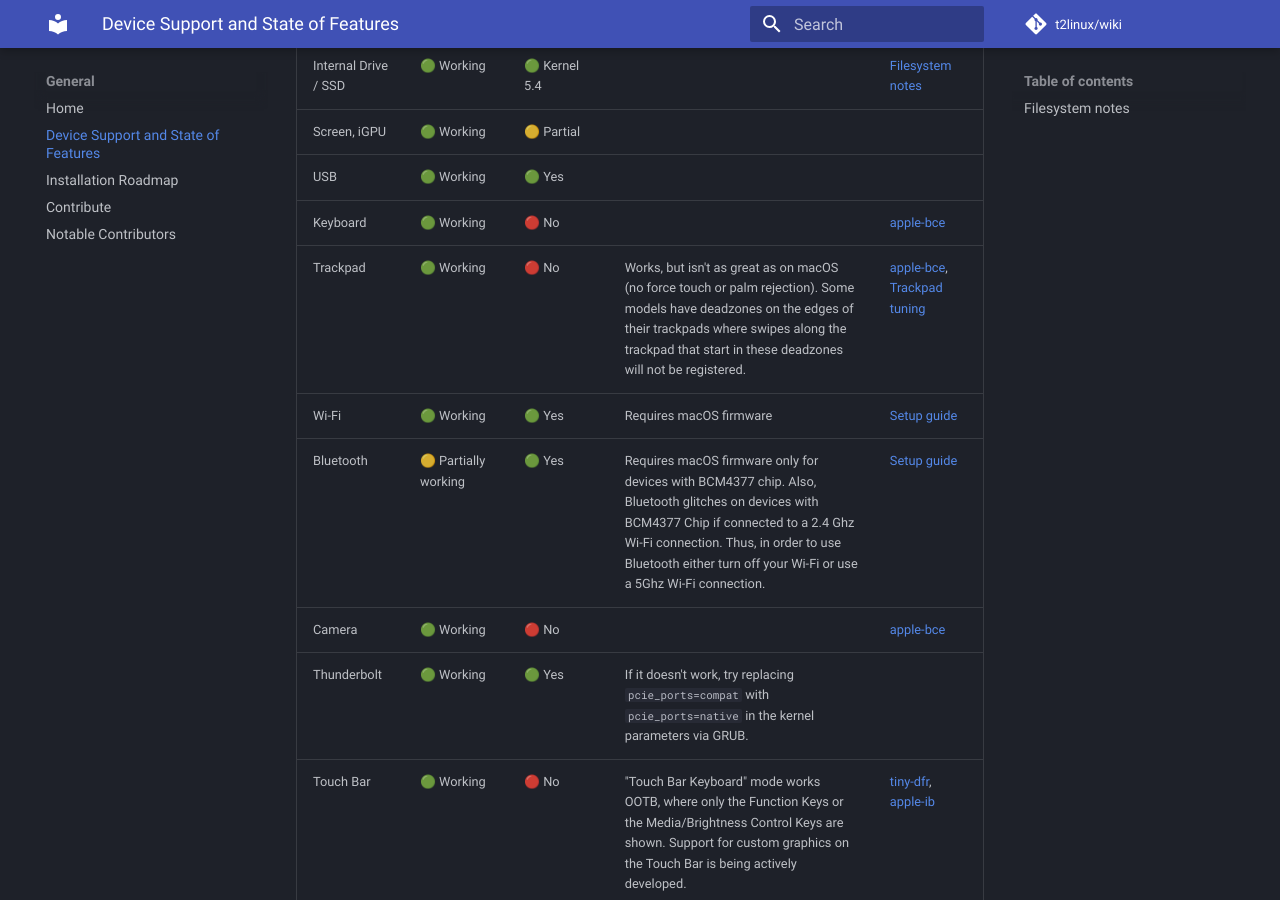
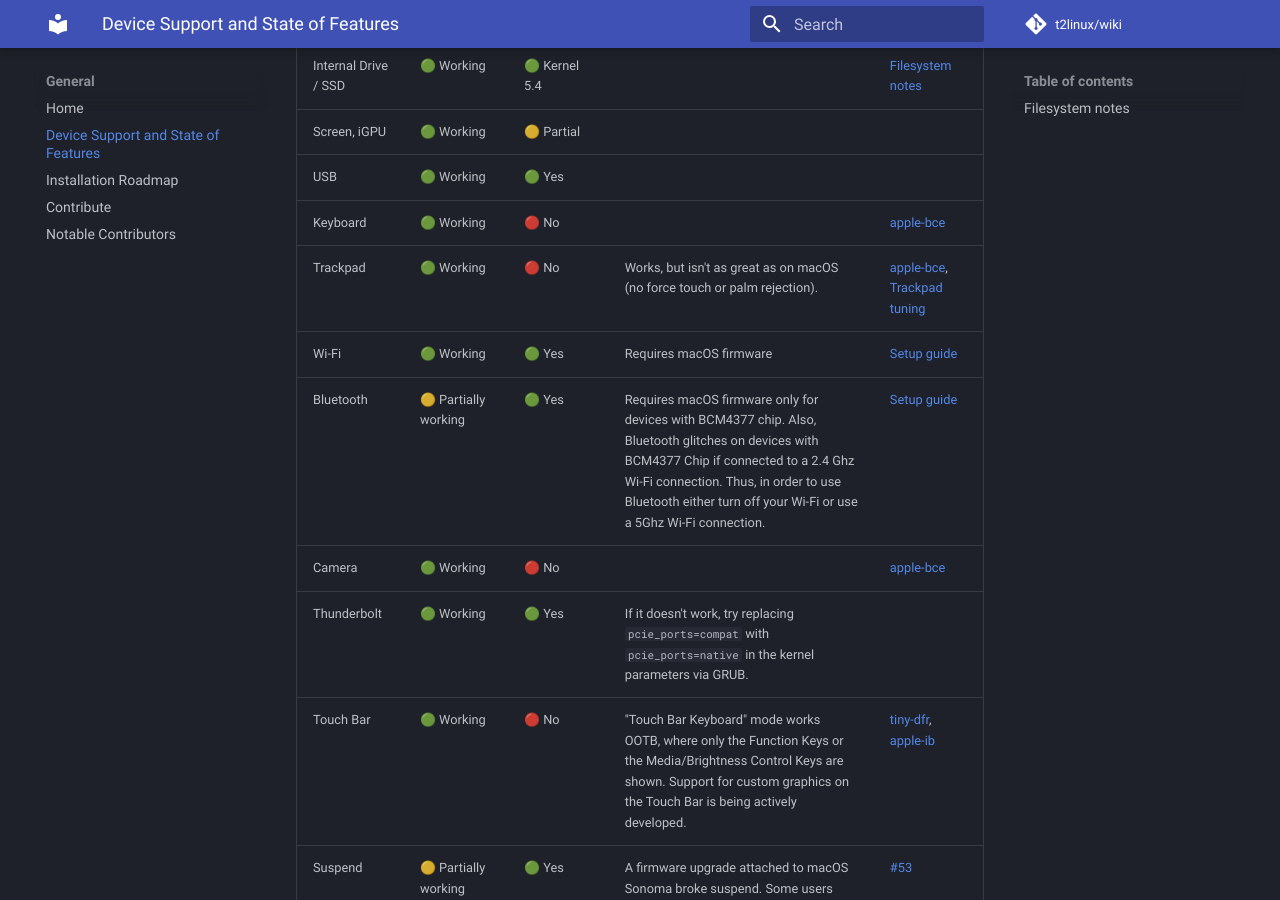
Before and after one commit to t2linux/wiki, an MkDocs documentation site: the page built from docs/state.md, in a window 1280 px wide and 900 px high, scrolled down 360 px. Built offline with MkDocs 1.6.1 and Material for MkDocs 9.7.7, drawn with Linux system fonts in a browser that asks for light colours; comment, search, counter and statistics services are not loaded.

Commit message:
Update state.md

```diff
--- a/docs/state.md
+++ b/docs/state.md
@@ -8,7 +8,7 @@ While Linux is usable on all T2 models, some features are limited due to the lac
 |Screen, iGPU|🟢 Working|🟡 Partial|||
 |USB|🟢 Working|🟢 Yes|||
 |Keyboard|🟢 Working|🔴 No||[apple-bce](https://github.com/t2linux/apple-bce-drv)|
-|Trackpad|🟢 Working|🔴 No|Works, but isn't as great as on macOS (no force touch or palm rejection). Some models have deadzones on the edges of their trackpads where swipes along the trackpad that start in these deadzones will not be registered.|[apple-bce](https://github.com/t2linux/apple-bce-drv), [Trackpad tuning](https://wiki.t2linux.org/#trackpad-tuning)|
+|Trackpad|🟢 Working|🔴 No|Works, but isn't as great as on macOS (no force touch or palm rejection).|[apple-bce](https://github.com/t2linux/apple-bce-drv), [Trackpad tuning](https://wiki.t2linux.org/#trackpad-tuning)|
 |Wi-Fi|🟢 Working|🟢 Yes|Requires macOS firmware|[Setup guide](https://wiki.t2linux.org/guides/wifi-bluetooth/)|
 |Bluetooth|🟡 Partially working|🟢 Yes|Requires macOS firmware only for devices with BCM4377 chip. Also, Bluetooth glitches on devices with BCM4377 Chip if connected to a 2.4 Ghz Wi-Fi connection. Thus, in order to use Bluetooth either turn off your Wi-Fi or use a 5Ghz Wi-Fi connection.|[Setup guide](https://wiki.t2linux.org/guides/wifi-bluetooth/)|
 |Camera|🟢 Working|🔴 No||[apple-bce](https://github.com/t2linux/apple-bce-drv)|
```
